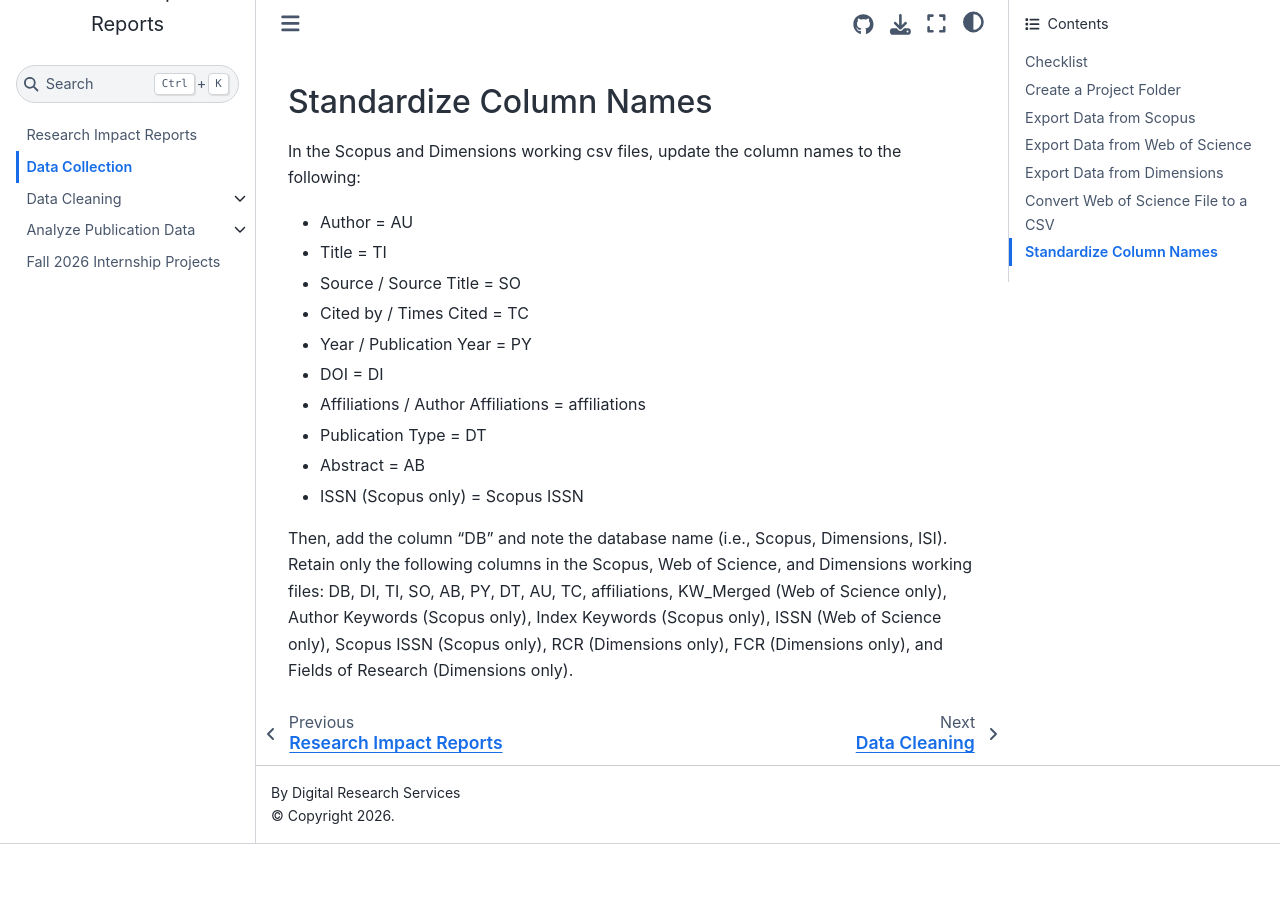
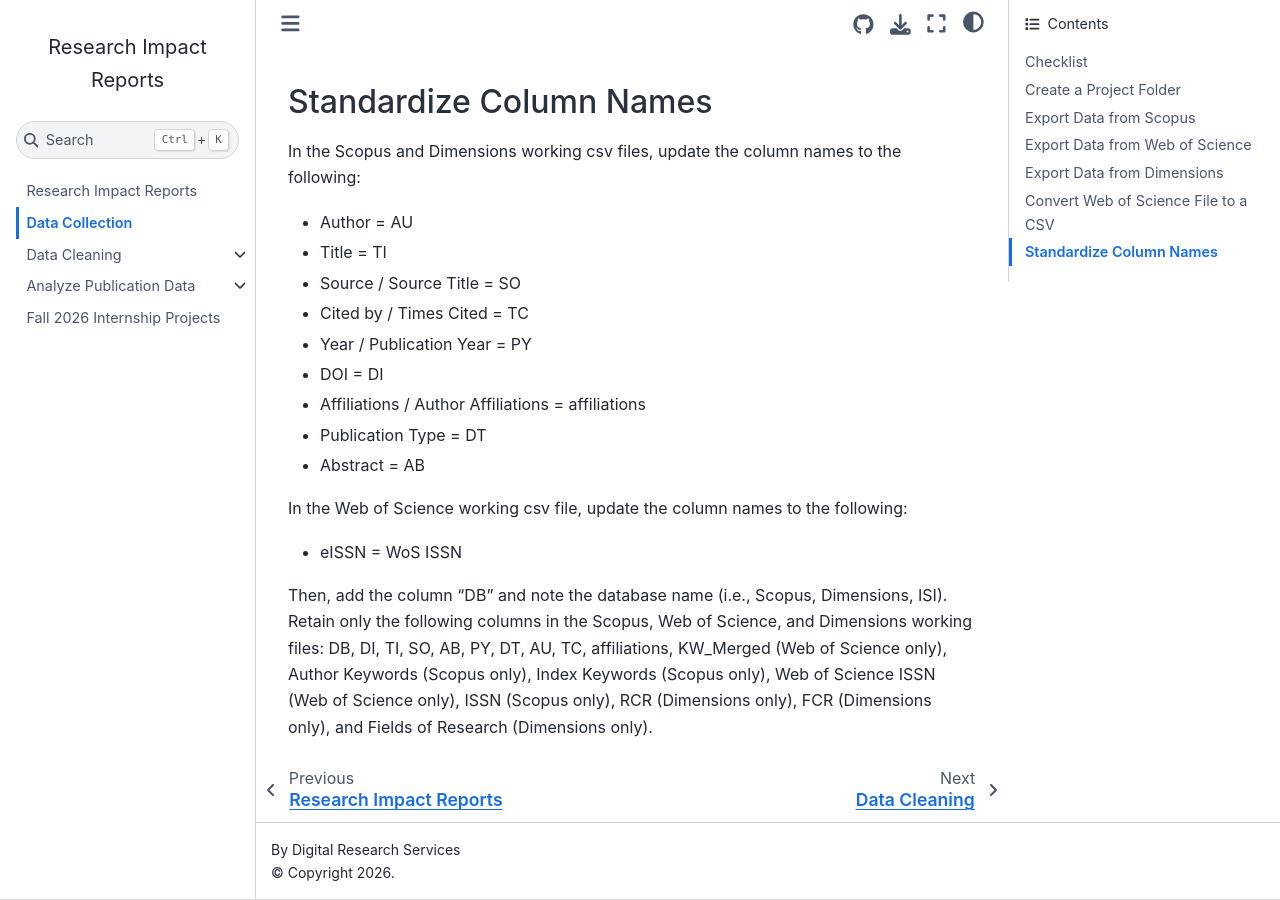
Before and after one commit to vvlooking/research-impact, a Jupyter Book: the page built from website/data-collection.md, in a window 1280 px wide and 900 px high, scrolled down 1641 px. Built offline with Jupyter Book 1.0.4 settings and Sphinx 7.4.7 and the Sphinx Book theme 1.1.4, drawn with Linux system fonts in a browser that asks for light colours; before the commit the page ends 2485 px from its top, so only the background shows below that.

Commit message:
Update data-collection.md

```diff
--- a/website/data-collection.md
+++ b/website/data-collection.md
@@ -48,6 +48,8 @@
 - Affiliations / Author Affiliations = affiliations
 - Publication Type = DT
 - Abstract = AB
-- ISSN (Scopus only) = Scopus ISSN
 
-Then, add the column "DB" and note the database name (i.e., Scopus, Dimensions, ISI). Retain only the following columns in the Scopus, Web of Science, and Dimensions working files: DB, DI, TI, SO, AB, PY, DT, AU, TC, affiliations, KW_Merged (Web of Science only), Author Keywords (Scopus only), Index Keywords (Scopus only), ISSN (Web of Science only), Scopus ISSN (Scopus only), RCR (Dimensions only), FCR (Dimensions only), and Fields of Research (Dimensions only).
+In the Web of Science working csv file, update the column names to the following:
+- eISSN = WoS ISSN
+
+Then, add the column "DB" and note the database name (i.e., Scopus, Dimensions, ISI). Retain only the following columns in the Scopus, Web of Science, and Dimensions working files: DB, DI, TI, SO, AB, PY, DT, AU, TC, affiliations, KW_Merged (Web of Science only), Author Keywords (Scopus only), Index Keywords (Scopus only), Web of Science ISSN (Web of Science only), ISSN (Scopus only), RCR (Dimensions only), FCR (Dimensions only), and Fields of Research (Dimensions only).
```
